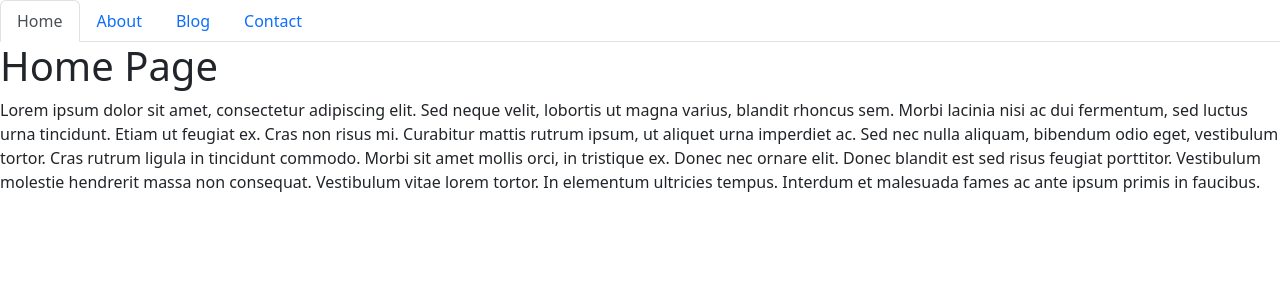
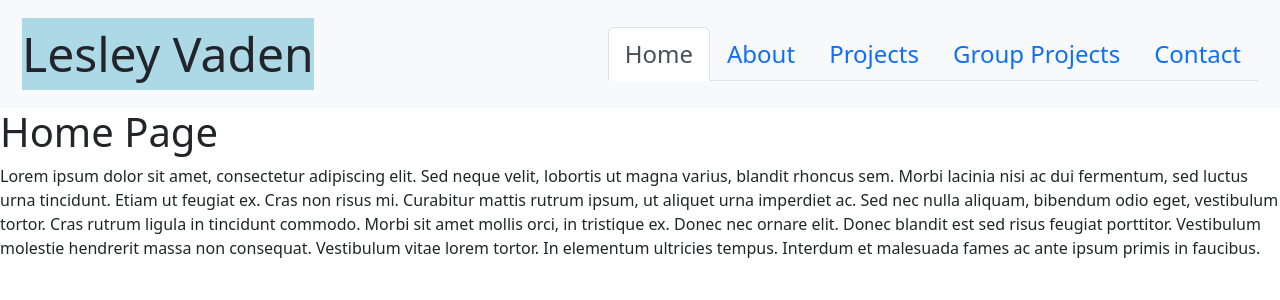
Before and after one commit to lesley-byte/react-portfolio, a React (Create React App) app in the folder react-portfolio/: page / in a window 1280 px wide. Shown: the top 300 px of the page. Built offline with nearby package versions, Linux system fonts and the light colour scheme.

Commit message:
adding links and starting to style

```diff
--- a/react-portfolio/package.json
+++ b/react-portfolio/package.json
@@ -41,5 +41,8 @@
       "last 1 firefox version",
       "last 1 safari version"
     ]
+  },
+  "devDependencies": {
+    "nodemon": "^2.0.20"
   }
 }
--- a/react-portfolio/public/index.html
+++ b/react-portfolio/public/index.html
@@ -24,7 +24,7 @@
       work correctly both with client-side routing and a non-root public URL.
       Learn how to configure a non-root public URL by running `npm run build`.
     -->
-    <title>React App</title>
+    <title>Lesley Vaden</title>
   </head>
   <body>
     <noscript>You need to enable JavaScript to run this app.</noscript>
--- a/react-portfolio/src/components/NavTabs.js
+++ b/react-portfolio/src/components/NavTabs.js
@@ -28,14 +28,26 @@ function NavTabs({ currentPage, handlePageChange }) {
       </li>
       <li className="nav-item">
         <a
-          href="#blog"
-          onClick={() => handlePageChange('Blog')}
-          // Check to see if the currentPage is `Blog`, and if so we use the active link class from bootstrap. Otherwise, we set it to a normal nav-link
-          className={currentPage === 'Blog' ? 'nav-link active' : 'nav-link'}
+          href="#projects"
+          onClick={() => handlePageChange('Projects')}
+          // Check to see if the currentPage is `projects`, and if so we use the active link class from bootstrap. Otherwise, we set it to a normal nav-link
+          className={currentPage === 'Projects' ? 'nav-link active' : 'nav-link'}
         >
-          Blog
+          Projects
         </a>
       </li>
+
+<li className="nav-item">
+        <a
+          href="#groupProjects"
+          onClick={() => handlePageChange('GroupProjects')}
+          // Check to see if the currentPage is `groupProjects`, and if so we use the active link class from bootstrap. Otherwise, we set it to a normal nav-link
+          className={currentPage === 'GroupProjects' ? 'nav-link active' : 'nav-link'}
+        >
+          Group Projects
+        </a>
+      </li>
+
       <li className="nav-item">
         <a
           href="#contact"
@@ -47,6 +59,7 @@ function NavTabs({ currentPage, handlePageChange }) {
         </a>
       </li>
     </ul>
+
   );
 }
 
--- a/react-portfolio/src/components/PortfolioContainer.js
+++ b/react-portfolio/src/components/PortfolioContainer.js
@@ -1,33 +1,66 @@
-import React, { useState } from 'react';
-import NavTabs from './NavTabs';
-import Home from './pages/Home';
-import About from './pages/About';
-import Blog from './pages/Blog';
-import Contact from './pages/Contact';
+import React, { useState } from "react";
+import NavTabs from "./NavTabs";
+import Home from "./pages/Home";
+import About from "./pages/About";
+import Projects from "./pages/Projects";
+import GroupProjects from "./pages/GroupProjects";
+import Contact from "./pages/Contact";
 
 export default function PortfolioContainer() {
-  const [currentPage, setCurrentPage] = useState('Home');
+  const [currentPage, setCurrentPage] = useState("Home");
 
   // This method is checking to see what the value of `currentPage` is. Depending on the value of currentPage, we return the corresponding component to render.
   const renderPage = () => {
-    if (currentPage === 'Home') {
+    if (currentPage === "Home") {
       return <Home />;
     }
-    if (currentPage === 'About') {
+    if (currentPage === "About") {
       return <About />;
     }
-    if (currentPage === 'Blog') {
-      return <Blog />;
+    if (currentPage === "Projects") {
+      return <Projects />;
+    }
+    if (currentPage === "GroupProjects") {
+      return <GroupProjects />;
     }
     return <Contact />;
   };
-// needed this to be explained again.🔥🗑️????
+
+  const styles = {
+    headerStyles: {
+      padding: "10px",
+      display: "flex",
+      justifyContent: "space-between",
+      alignItems: "center",
+      fontSize: "1.5rem",
+
+
+    },
+    nameStyles: {
+      fontSize: "3rem",
+      display: "flex",
+      alignItems: "flex-end",
+      backgroundColor: "lightblue",
+
+    },
+  };
+  // needed this to be explained again.🔥🗑️????
   const handlePageChange = (page) => setCurrentPage(page);
 
   return (
     <div>
-      {/* We are passing the currentPage from state and the function to update it */}
-      <NavTabs currentPage={currentPage} handlePageChange={handlePageChange} />
+      <div className="navbar navbar-expand-lg bg-light">
+        <div className="container-fluid">
+          <div className="col" style={styles.headerStyles}>
+            {/* We are passing the currentPage from state and the function to update it */}
+            <span style={styles.nameStyles}>Lesley Vaden</span>{" "}
+            <NavTabs
+              currentPage={currentPage}
+              handlePageChange={handlePageChange}
+            />
+          </div>
+        </div>
+      </div>
       {/* Here we are calling the renderPage method which will return a component  */}
       {renderPage()}
     </div>
--- a/react-portfolio/src/components/pages/Blog.js
+++ b/react-portfolio/src/components/pages/Blog.js
@@ -1,9 +1,9 @@
 import React from 'react';
 
-export default function Blog() {
+export default function Projects() {
   return (
     <div>
-      <h1>Blog Page</h1>
+      <h1>Projects Page</h1>
       <p>
         Donec a volutpat quam. Curabitur nec varius justo, sed rutrum ligula.
         Curabitur pellentesque turpis sit amet eros iaculis, a mollis arcu
--- /dev/null
+++ b/react-portfolio/src/components/pages/GroupProjects.js
@@ -0,0 +1,9 @@
+import React from 'react';
+
+export default function GroupProjects() {
+  return (
+    <div>
+      <h1>Group Projects</h1>
+    </div>
+  );
+}
--- /dev/null
+++ b/react-portfolio/src/components/pages/Projects.js
@@ -0,0 +1,9 @@
+import React from 'react';
+
+export default function Projects() {
+  return (
+    <div>
+      <h1>Projects</h1>
+    </div>
+  );
+}
```
Also changed, not shown: 2 other files (tests, documents, lock files or other folders).
